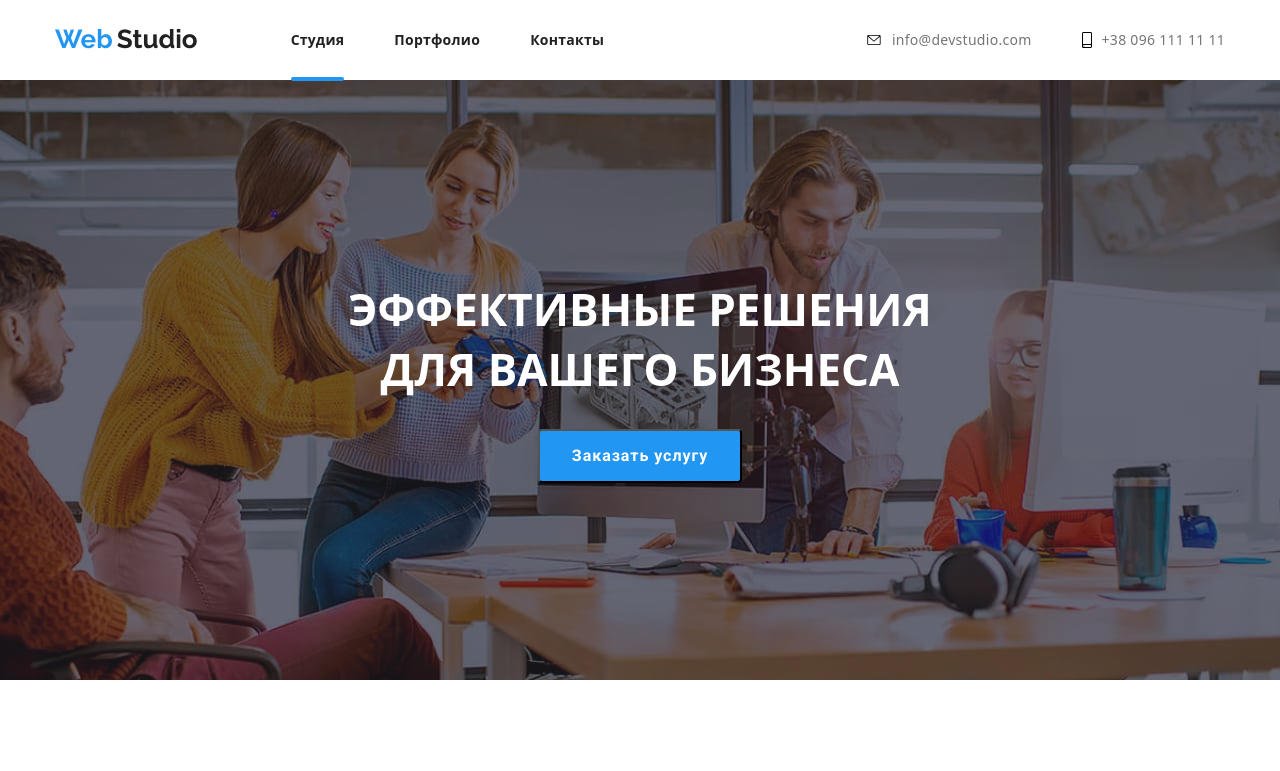
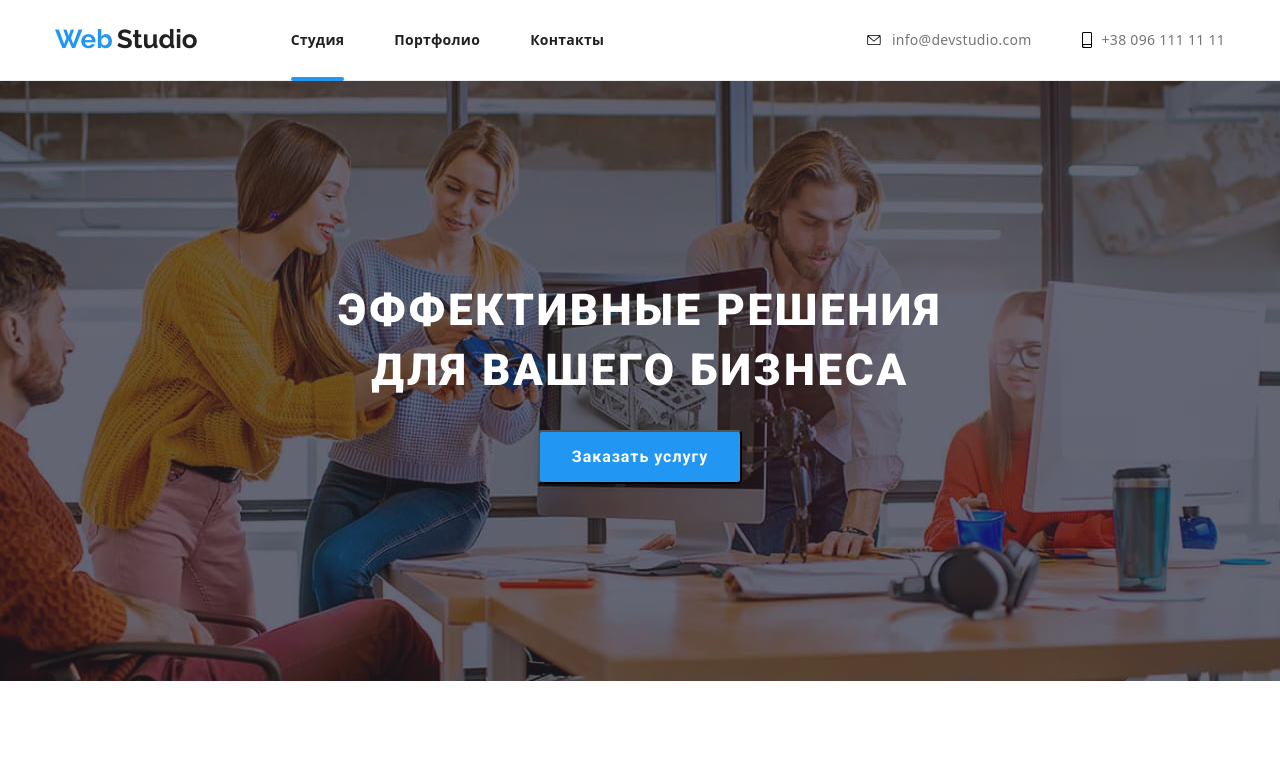
Before and after one commit to Dmitry-Yaroshovets/homework_7, a plain HTML site: page index.html in a window 1280 px wide. Shown: the top 771 px of the page. Drawn offline with Linux system fonts and the light colour scheme; files that its build step writes are made by us from their sources.

Commit message:
добавляет шрифт херою и бордер хедеру

```diff
--- a/SASS/components/_header.scss
+++ b/SASS/components/_header.scss
@@ -102,7 +102,5 @@ header .container {
 
 header {
   background-color: var(--white-color);
-}
-.header {
   border-bottom: 1px solid var(--color-border);
 }
--- a/SASS/components/_heroy.scss
+++ b/SASS/components/_heroy.scss
@@ -16,13 +16,16 @@
   background-size: cover;
 }
 .heroy-title {
-  text-align: center;
+  font-family: Roboto;
+  font-style: normal;
+  letter-spacing: 0.06em;
   font-weight: 900;
   font-size: 44px;
   line-height: 1.35;
   text-transform: uppercase;
   color: var(--white-color);
   margin-bottom: 30px;
+  text-align: center;
 }
 .order-service {
   font-family: Roboto;
```
Also changed, not shown: css/main.css, css/main.min.css, 2 other files.
